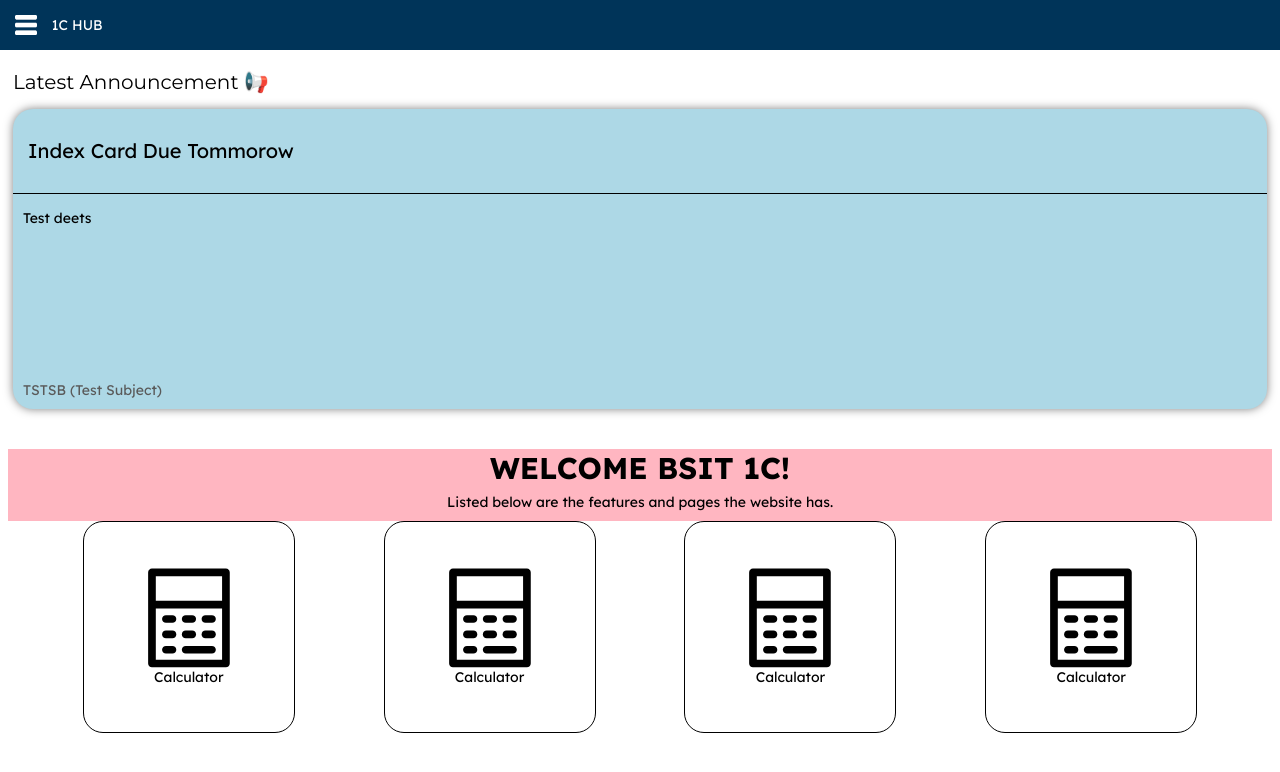
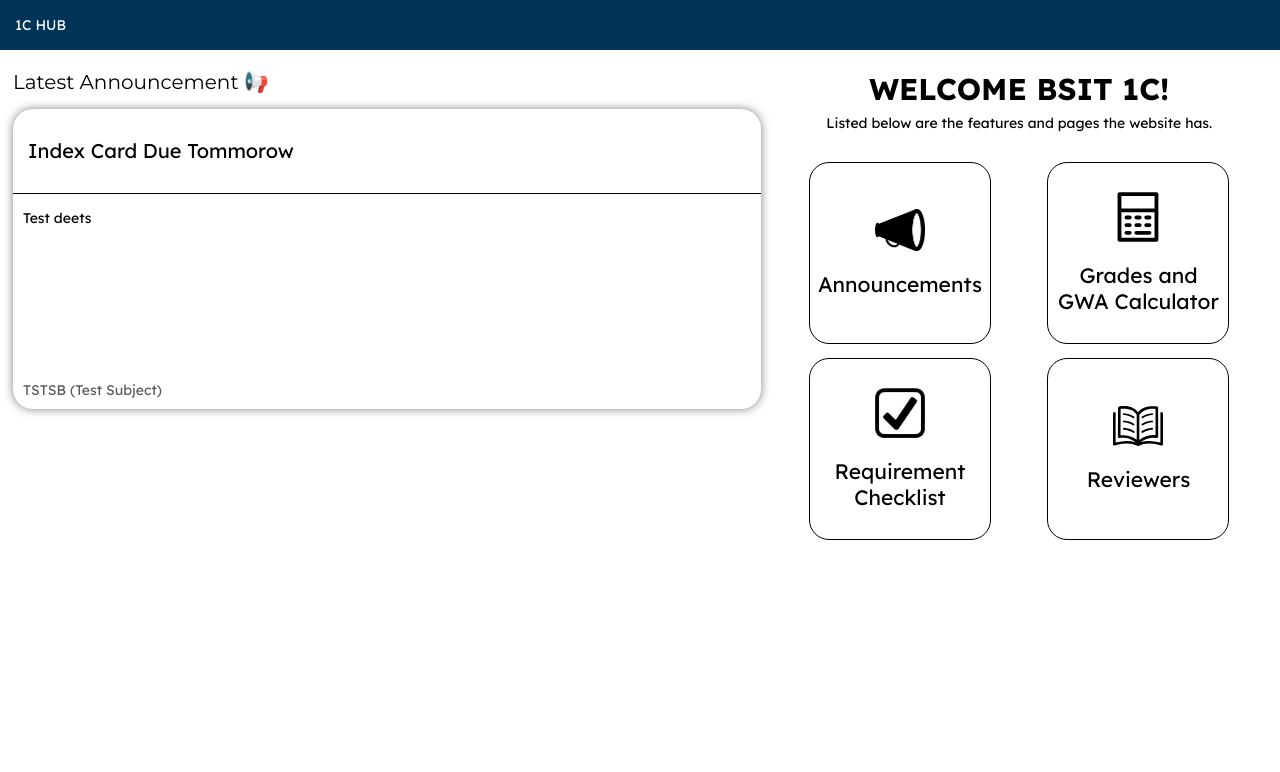
Before and after one commit to Wino-dev/bsit-1c-hub, a plain HTML site: page index.html in a window 1280 px wide. Drawn offline with Linux system fonts and the light colour scheme.

Commit message:
Added different viewport for pc and mobile users

```diff
--- a/index.html
+++ b/index.html
@@ -23,6 +23,7 @@
       <div class="header-text">1C HUB</div>
     </div>
     <div class="front-page">
+      <div class="announce-general">
         <div class="announce-banner">Latest Announcement &#128226;</div>
         <div class="announce-container">
           <div class="announce-title-container">
@@ -33,6 +34,7 @@
             <div class="announce-type">TSTSB (Test Subject)</div>
           </div>
         </div>
+      </div>
       <div class="features-container">
         <div class="features-intro">
           <div class="features-intro-h">WELCOME BSIT 1C!</div>
@@ -40,20 +42,20 @@
         </div>
         <div class="feature-hls">
           <div class="feature-hl-container">
-            <img class="calculator-img" src="images/calculator-logo.svg">
-            <div class="feature-title">Calculator</div>
+            <img class="announcement-img hl-img" src="images/announcement-icon.png">
+            <div class="feature-title">Announcements</div>
           </div>
           <div class="feature-hl-container">
-            <img class="calculator-img" src="images/calculator-logo.svg">
-            <div class="feature-title">Calculator</div>
+            <img class="calculator-img hl-img" src="images/calculator-logo.svg">
+            <div class="feature-title">Grades and GWA Calculator</div>
           </div>
           <div class="feature-hl-container">
-            <img class="calculator-img" src="images/calculator-logo.svg">
-            <div class="feature-title">Calculator</div>
+            <img class="calculator-img hl-img" src="images/requirement-logo.png">
+            <div class="feature-title">Requirement Checklist</div>
           </div>
           <div class="feature-hl-container">
-            <img class="calculator-img" src="images/calculator-logo.svg">
-            <div class="feature-title">Calculator</div>
+            <img class="calculator-img hl-img" src="images/reviewers-icon.svg">
+            <div class="feature-title">Reviewers</div>
           </div>
 
         </div>
--- a/styles/fpannounce.css
+++ b/styles/fpannounce.css
@@ -63,7 +63,8 @@
 }
 
 @media (min-width: 430px) {
-  .announce-container {
-    background-color: lightblue;
-  }
+
 }
+
+@media (min-width: 980px) {
+}
--- a/styles/fpfeatures.css
+++ b/styles/fpfeatures.css
@@ -2,7 +2,7 @@
   display: flex;
   flex-wrap: wrap;
   justify-content:space-evenly;
-  gap: 1em;
+  gap: 3em;
 }
 
 .feature-hl-container {
@@ -13,12 +13,7 @@
   border: 1px solid black;
   border-radius: 20px;
   padding: 5px 5px 5px 5px;
-  width: 200px;
-  height: 200px;
-}
-
-.calculator-img {
-  width: 100px;
+  gap: 20px;
 }
 
 @media (min-width: 0px) {
@@ -38,10 +33,42 @@
   .features-intro-sh {
     margin-bottom: 10px;
   }
+
+  .feature-hl-container {
+    width: 200px;
+    height: 200px;
+  }
+
+  .hl-img {
+    width: 100px;
+  }
 }
 
 @media (min-width: 430px) {
+
+}
+
+@media (min-width: 980px) {
+  .feature-hls {
+    gap: 1em;
+  }
+
   .features-intro {
-    background-color: lightpink;
+    margin-top: 0px;
+    margin-bottom: 20px;
+  }
+
+  .feature-hl-container {
+    width: 170px;
+    height: 170px;
+  }
+
+  .hl-img {
+    width: 50px;
+  }
+
+  .feature-title {
+    font-size: 21px;
+    text-align: center;
   }
 }
--- a/styles/general.css
+++ b/styles/general.css
@@ -12,3 +12,18 @@
 @media (min-width: 430px) {
 
 }
+
+@media (min-width: 980px) {
+  .front-page {
+    display: flex;
+  }
+
+  .announce-general {
+    flex: 6;
+  }
+
+  .features-container {
+    flex: 4;
+  }
+
+}
--- a/styles/header.css
+++ b/styles/header.css
@@ -34,3 +34,9 @@
     height: 50px;
   }
 }
+
+@media (min-width: 980px) {
+  .hmg-img {
+    display: none;
+  }
+}
```
Also changed, not shown: images/announcement-icon.png (added), images/requirement-logo.png (added), images/reviewers-icon.svg (added). Lines whose indentation alone changed are shown as unchanged.
